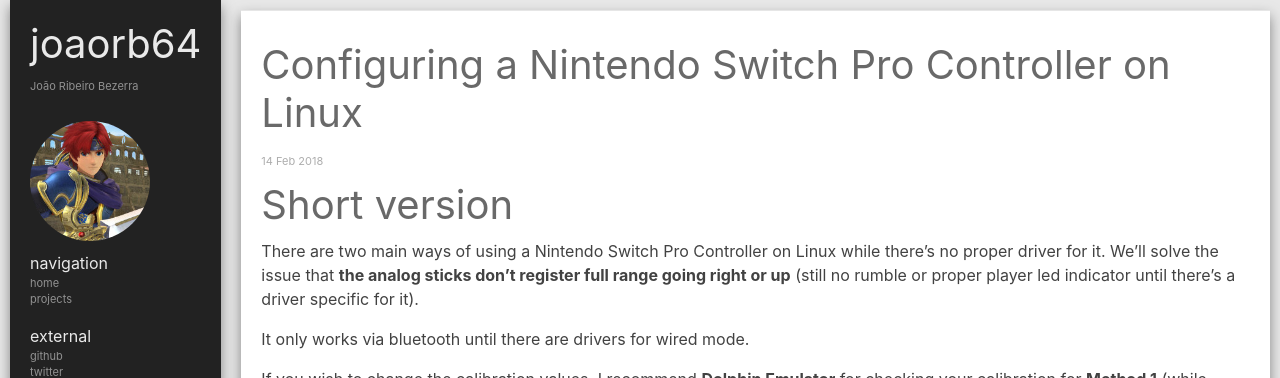
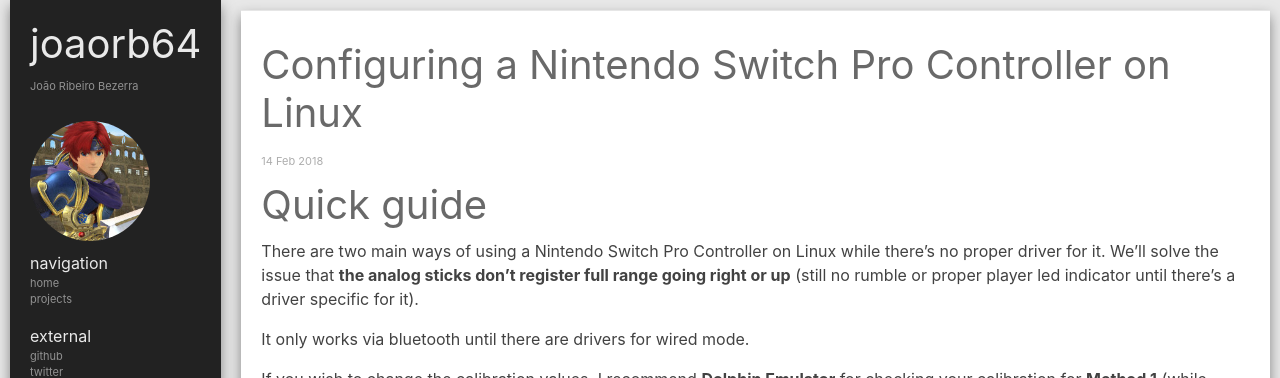
Before and after one commit to joaorb64/joaorb64.github.io, a Jekyll site: the page built from _posts/2018-02-14-Configuring-a-Nintendo-Switch-Pro-Controller-on-Linux.markdown, in a window 1280 px wide. Shown: the top 378 px of the page. Built offline with Jekyll 4.4.1, drawn with Linux system fonts in a browser that asks for light colours; nearby versions of some CDN libraries; comment, search, counter and statistics services are not loaded; a style sheet for code colours, icons or effects is not loaded.

Commit message:
Update 2018-02-14-Configuring-a-Nintendo-Switch-Pro-Controller-on-Linux.markdown

```diff
--- a/_posts/2018-02-14-Configuring-a-Nintendo-Switch-Pro-Controller-on-Linux.markdown
+++ b/_posts/2018-02-14-Configuring-a-Nintendo-Switch-Pro-Controller-on-Linux.markdown
@@ -6,7 +6,7 @@
 categories:
 ---
 
-Short version
+Quick guide
 ===
 
 There are two main ways of using a Nintendo Switch Pro Controller on Linux while there's no proper driver for it. We'll solve the issue that **the analog sticks don't register full range going right or up** (still no rumble or proper player led indicator until there's a driver specific for it).
```
